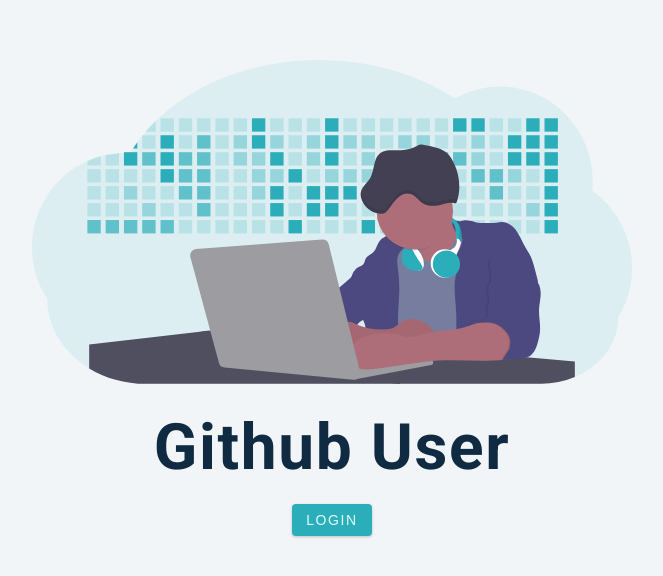
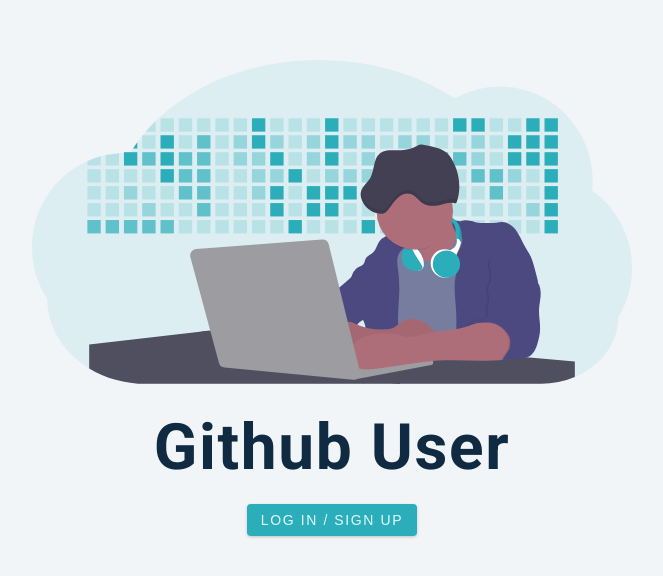
Before and after one commit to wa8eem/github-user-stats, a React (Create React App) app: page /login in a window 1280 px wide. Shown: the part 102-678 px from the top of the page, without its empty margins (308-971 px from the left). Built offline with nearby package versions, Linux system fonts and the light colour scheme; no server answers; what react-fusioncharts would draw is missing.

Commit message:
Login Button Tries to Authenticate the User Now

```diff
--- a/src/pages/Login.js
+++ b/src/pages/Login.js
@@ -1,14 +1,17 @@
-import React from "react";
-import { useAuth0 } from "@auth0/auth0-react";
-import styled from "styled-components";
-import loginImg from "../images/login-img.svg";
+import React from 'react';
+import { useAuth0 } from '@auth0/auth0-react';
+import styled from 'styled-components';
+import loginImg from '../images/login-img.svg';
 const Login = () => {
+  const { loginWithRedirect } = useAuth0();
   return (
     <Wrapper>
-      <div className="container">
-        <img src={loginImg} alt="Github use" />
+      <div className='container'>
+        <img src={loginImg} alt='github user' />
         <h1>github user</h1>
-        <button className="btn">login</button>
+        <button className='btn' onClick={loginWithRedirect}>
+          Log In / Sign Up
+        </button>
       </div>
     </Wrapper>
   );
--- a/src/pages/PrivateRoute.js
+++ b/src/pages/PrivateRoute.js
@@ -4,8 +4,7 @@
 
 const PrivateRoute = ({ children, ...rest }) => {
   const { isAuthenticated, user } = useAuth0();
-  // const isUser = isAuthenticated && user;
-  const isUser=true; //mimic that use has logged in
+  const isUser = isAuthenticated && user;
   return (
     <Route
       {...rest}
```
